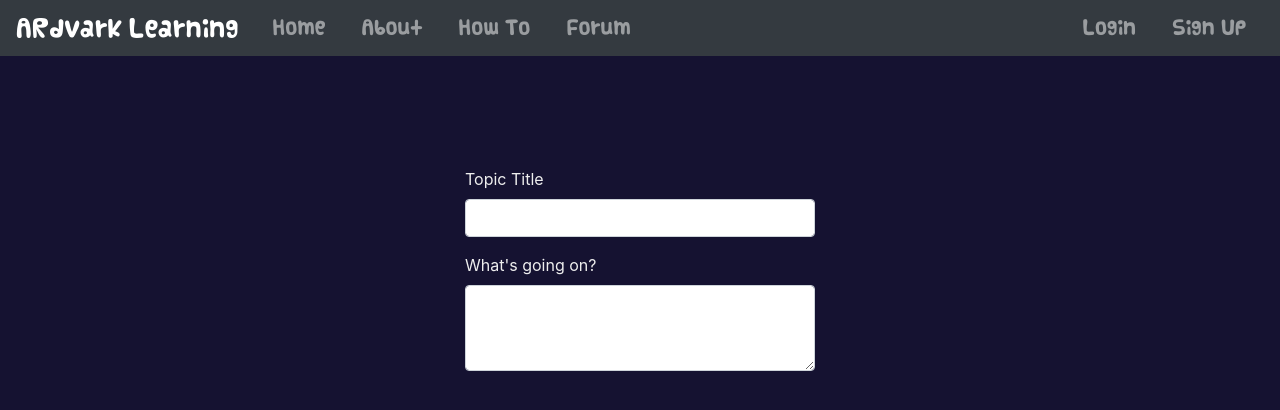
After one commit to caleb-mabry/ARrrdvark-Math, a PHP site: page /createtopic.php in a window 1280 px wide. The commit adds this page. Shown: the top 410 px of the page. Run offline with PHP 8.4, Linux system fonts and the light colour scheme; data that the repository does not hold is empty; a stand-in replaces the project's code that opens the database connection; some libraries are stand-ins or nearby versions.

Commit message:
Added a create question button on forum and am developing the webpage to create a topic.

```diff
--- /dev/null
+++ b/html/createtopic.php
@@ -0,0 +1,29 @@
+<?php
+session_start();
+include ('dbconnect.php');
+include ('header.php');
+?>
+<body>
+	<div id="particles-js"></div>
+	<div class="container">
+		<div class="row" style="padding-top: 10%">
+			<div class="col-4">
+			</div>
+			<div class="col-4">
+				<form>
+					<div class="form-group">
+						<label for="titleOfTopic">Topic Title</label>
+						<input type="text" class="form-control" id="titleOfTopic">
+					</div>
+					<div class="form-group">
+						<label for="textOfTopic">What's going on?</label>
+						<textarea class="form-control id="textOfTopic" rows="3"></textarea>
+					</div>
+				</form>
+			</div>
+			<div class="col-3">
+			</div>
+		</div>
+	</div>
+</body>
+</html>
```
Also changed, not shown: html/forum.php (+14 -0 lines), html/header.php (line endings or trailing spaces).
